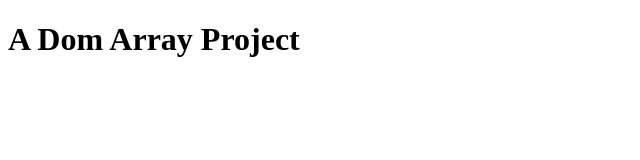
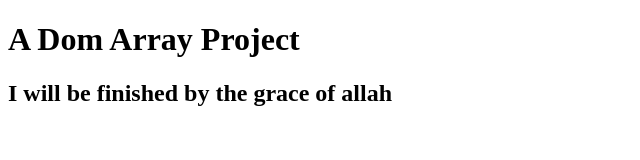
Before and after one commit to tauhid-hasan-dev/dom-array-project, a plain HTML site: page index.html in a window 1280 px wide. Shown: the whole page, without its empty margins (0-640 px from the left). Drawn offline with Linux system fonts and the light colour scheme.

Commit message:
branch test

```diff
--- a/index.html
+++ b/index.html
@@ -8,5 +8,6 @@
 </head>
 <body>
     <h1>A Dom Array Project</h1>
+    <h2>I will be finished by the grace of allah</h2>
 </body>
 </html>
```
